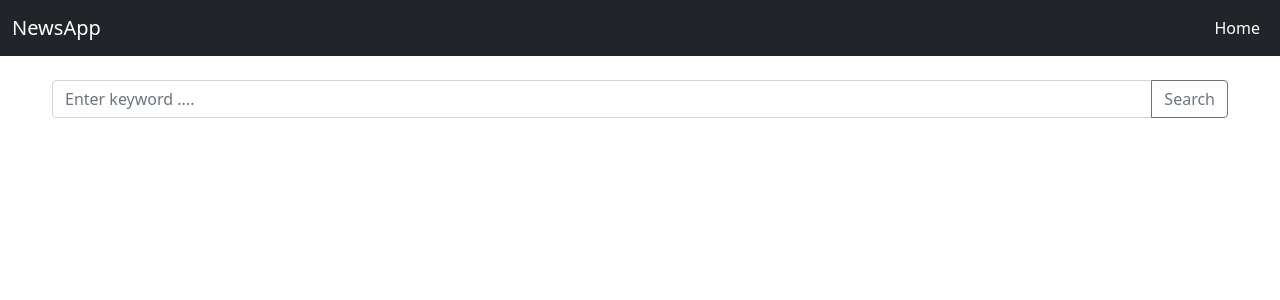
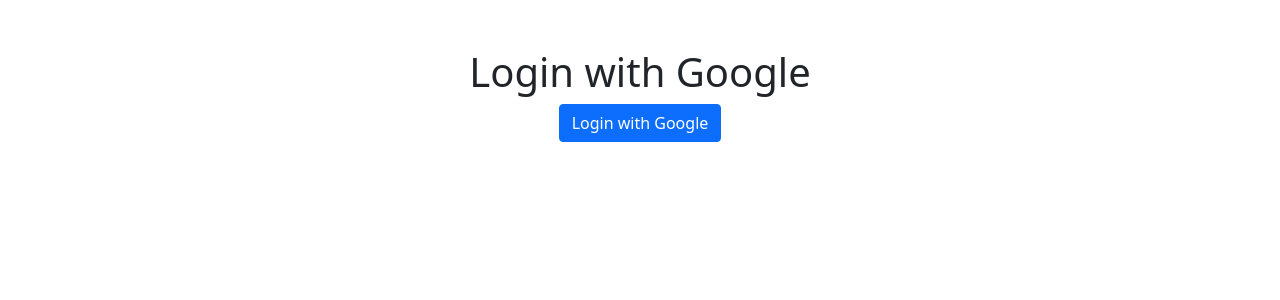
Before and after one commit to thuantv503/NewsReaderFlask, a Flask app: page / in a window 1280 px wide. Shown: the top 300 px of the page. Run offline with Flask 3, Linux system fonts and the light colour scheme; data that the repository does not hold is empty; some libraries are stand-ins or nearby versions.

Commit message:
complete

```diff
--- a/app.py
+++ b/app.py
@@ -1,35 +1,80 @@
-from flask import Flask, render_template, request
+from flask import Flask, redirect, url_for, render_template, request, session
+from authlib.integrations.flask_client import OAuth
+from flask_login import LoginManager, UserMixin, login_user, login_required, logout_user, current_user
 import requests
 
 app = Flask(__name__)
+app.secret_key = 'your_secret_key'
 
-API_KEY = '46d8e2a191654c13ba334d36510a3a9f'
-BASE_URL = 'https://newsapi.org/v2/everything'
+# Cấu hình OAuth
+oauth = OAuth(app)
+login_manager = LoginManager(app)
+login_manager.login_view = 'login'
 
-def fetch_news(query, page=1, page_size=20):
-    params = {
-        'q': query,
-        'apiKey': API_KEY,
-        'page': page,
-        'pageSize': page_size
-    }
-    response = requests.get(BASE_URL, params=params)
-    if response.status_code == 200:
-        return response.json()
-    return None
+# Cấu hình OAuth cho Google
+google = oauth.register(
+    name='google',
+    client_id='407656307362-apq6bk4t62am8af3b4a0ea1q2ditbr1e.apps.googleusercontent.com',
+    client_secret='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',
+    access_token_url='https://oauth2.googleapis.com/token',
+    authorize_url='https://accounts.google.com/o/oauth2/auth',
+    authorize_params=None,
+    access_token_params=None,
+    client_kwargs={'scope': 'openid profile email'},
+    server_metadata_url='https://accounts.google.com/.well-known/openid-configuration',
+)
 
-def fetch_bbc_news(page=1, page_size=20, sources='bbc-news'):
-    params = {
-        'apiKey': API_KEY,
-        'page': page,
-        'pageSize': page_size,
-        'sources': sources
-    }
-    response = requests.get(BASE_URL, params=params)
-    if response.status_code == 200:
-        return response.json()
-    return None
-@app.route('/', methods=['GET', 'POST'])
+
+class User(UserMixin):
+    def __init__(self, id, name, email):
+        self.id = id
+        self.name = name
+        self.email = email
+
+
+# Mock database
+users = {}
+
+
+@login_manager.user_loader
+def load_user(user_id):
+    return users.get(user_id)
+
+
+@app.route('/')
+def index():
+    if current_user.is_authenticated:
+        return redirect(url_for('home'))
+    return render_template('index.html')
+
+
+@app.route('/login')
+def login():
+    redirect_uri = url_for('authorize', _external=True)
+    return google.authorize_redirect(redirect_uri)
+
+
+@app.route('/auth')
+def authorize():
+    token = google.authorize_access_token()
+    userinfo_endpoint = 'https://www.googleapis.com/oauth2/v3/userinfo'
+    resp = google.get(userinfo_endpoint)
+    user_info = resp.json()
+    user = User(id=user_info['sub'], name=user_info['name'], email=user_info['email'])
+    users[user.id] = user
+    login_user(user)
+    return redirect(url_for('home'))
+
+
+@app.route('/logout')
+@login_required
+def logout():
+    logout_user()
+    return redirect(url_for('index'))
+
+
+@app.route('/home', methods=['GET', 'POST'])
+@login_required
 def home():
     if request.method == "POST":
         keyword = request.form.get('keyword')
@@ -46,5 +91,32 @@ def home():
             articles = bbc_news_data.get('articles', [])
         return render_template('home.html', all_headlines=articles)
 
+
+def fetch_news(query, page=1, page_size=20):
+    params = {
+        'q': query,
+        'apiKey': '46d8e2a191654c13ba334d36510a3a9f',
+        'page': page,
+        'pageSize': page_size
+    }
+    response = requests.get('https://newsapi.org/v2/everything', params=params)
+    if response.status_code == 200:
+        return response.json()
+    return None
+
+
+def fetch_bbc_news(page=1, page_size=20, sources='bbc-news'):
+    params = {
+        'apiKey': '46d8e2a191654c13ba334d36510a3a9f',
+        'page': page,
+        'pageSize': page_size,
+        'sources': sources
+    }
+    response = requests.get('https://newsapi.org/v2/everything', params=params)
+    if response.status_code == 200:
+        return response.json()
+    return None
+
+
 if __name__ == '__main__':
     app.run(debug=True)
--- a/templates/home.html
+++ b/templates/home.html
@@ -1,10 +1,10 @@
 <!DOCTYPE html>
-<html lang="en">
+<html>
 <head>
   <meta charset="utf-8">
   <meta name="viewport" content="width=device-width, initial-scale=1">
   <title>News Application</title>
-  <link href="https://cdn.jsdelivr.net/npm/bootstrap@5.1.3/dist/css/bootstrap.min.css" rel="stylesheet" integrity="sha384-1BmE4kWBq78iYhFldvKuhfTAU6auU8tT94WrHftjDbrCEXSU1oBoqyl2QvZ6jIW3" crossorigin="anonymous">
+  <link href="https://cdn.jsdelivr.net/npm/bootstrap@5.1.3/dist/css/bootstrap.min.css" rel="stylesheet">
   <style>
     body {
       padding-top: 56px;
@@ -38,7 +38,7 @@
       <div class="collapse navbar-collapse" id="navbarNav">
         <ul class="navbar-nav ms-auto">
           <li class="nav-item">
-            <a class="nav-link active" aria-current="page" href="#">Home</a>
+            <a class="nav-link" href="{{ url_for('logout') }}">Logout</a>
           </li>
         </ul>
       </div>
@@ -90,7 +90,7 @@
       </div>
     {% endif %}
   </div>
-  <script src="https://cdn.jsdelivr.net/npm/@popperjs/core@2.10.2/dist/umd/popper.min.js" integrity="sha384-7+zCNj/IqJ95wo16oMtfsKbZ9ccEh31eOz1HGyDuCQ6wgnyJNSYdrPa03rtR1zdB" crossorigin="anonymous"></script>
-  <script src="https://cdn.jsdelivr.net/npm/bootstrap@5.1.3/dist/js/bootstrap.min.js" integrity="sha384-QJHtvGhmr9XOIpI6YVutG+2QOK9T+ZnN4kzFN1RtK3zEFEIsxhlmWl5/YESvpZ13" crossorigin="anonymous"></script>
+  <script src="https://cdn.jsdelivr.net/npm/@popperjs/core@2.10.2/dist/umd/popper.min.js"></script>
+  <script src="https://cdn.jsdelivr.net/npm/bootstrap@5.1.3/dist/js/bootstrap.min.js"></script>
 </body>
 </html>
--- /dev/null
+++ b/templates/index.html
@@ -0,0 +1,19 @@
+<!DOCTYPE html>
+<html>
+<head>
+  <title>Login with Google</title>
+  <link href="https://cdn.jsdelivr.net/npm/bootstrap@5.1.3/dist/css/bootstrap.min.css" rel="stylesheet">
+</head>
+<body>
+  <div class="container">
+    <div class="row justify-content-center">
+      <div class="col-md-6 text-center">
+        <h1 class="mt-5">Login with Google</h1>
+        <a class="btn btn-primary" href="{{ url_for('login') }}">Login with Google</a>
+      </div>
+    </div>
+  </div>
+  <script src="https://cdn.jsdelivr.net/npm/@popperjs/core@2.10.2/dist/umd/popper.min.js"></script>
+  <script src="https://cdn.jsdelivr.net/npm/bootstrap@5.1.3/dist/js/bootstrap.min.js"></script>
+</body>
+</html>
```
Also changed, not shown: client_secret.json (added, +13 -0 lines).
